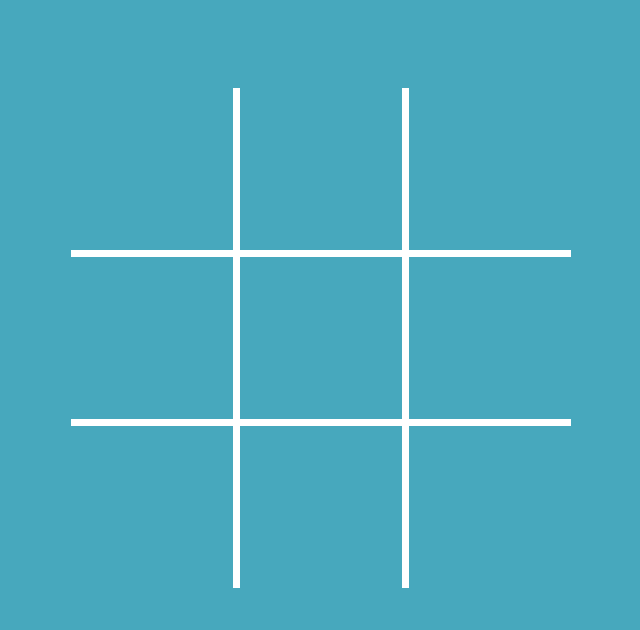
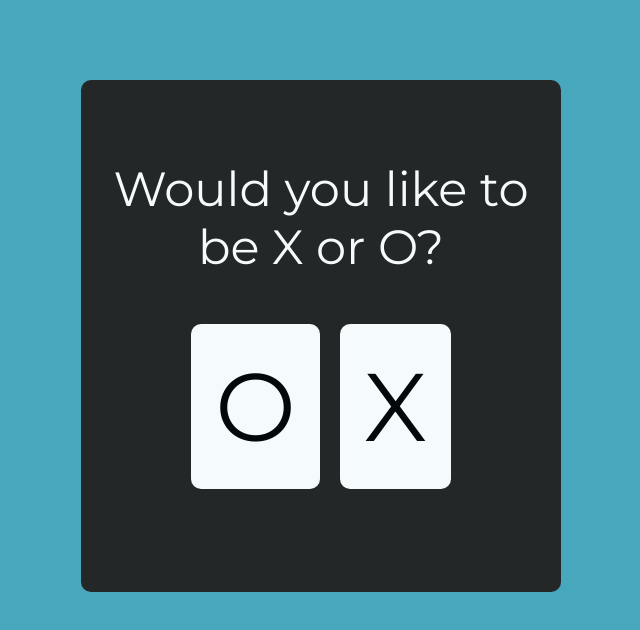
Before and after one commit to carlpage/TicTacToe, a website: page index.html in a window 1280 px wide. Shown: the whole page, without its empty margins (319-959 px from the left). Drawn offline with Linux system fonts and the light colour scheme; files that its build step writes are made by us from their sources.

Commit message:
base functionality completed

```diff
--- a/Gulpfile.js
+++ b/Gulpfile.js
@@ -1,4 +1,4 @@
-var gulp = require('gulp'),
+const gulp = require('gulp'),
       sass = require('gulp-sass'),
       browserSync = require('browser-sync').create(),
       cleanCSS = require('gulp-clean-css'),
@@ -12,7 +12,7 @@ var gulp = require('gulp'),
       gutil = require('gulp-util'),
       autoprefixer = require('gulp-autoprefixer');
 
-var plumberErrorHandler = {
+const plumberErrorHandler = {
     errorHandler: notify.onError({
         title: 'Gulp',
         message: 'Error: <%= error.message %>'
--- a/dev/scripts/script.js
+++ b/dev/scripts/script.js
@@ -1,34 +1,49 @@
-$(document).ready(function() {
+$(document).ready(function () {
 
-    var origBoard;
-    const huPlayer = 'O';
-    const aiPlayer = 'X';
+    let origBoard;
+    let huPlayer;
+    let aiPlayer;
     const winCombos = [
-        [0,1,2],
-        [3,4,5],
-        [6,7,8],
-        [0,3,6],
-        [1,4,7],
-        [2,5,8],
-        [2,4,6],
-        [0,4,8]
+        [0, 1, 2],
+        [3, 4, 5],
+        [6, 7, 8],
+        [0, 3, 6],
+        [1, 4, 7],
+        [2, 5, 8],
+        [2, 4, 6],
+        [0, 4, 8]
     ];
-    const cells = $('.cell');
-    startGame();
+    const cells = $(".cell");
+
+    $(".O").on("click", function () {
+        huPlayer = "O";
+        aiPlayer = "X";
+        $(".chooseMarker").hide();
+        $("table").css("display", "table");
+        startGame();
+    });
+
+    $(".X").on("click", function () {
+        huPlayer = "X";
+        aiPlayer = "O";
+        $(".chooseMarker").hide();
+        $("table").css("display", "table");
+        startGame();
+    });
 
     function startGame() {
-        document.querySelector('.endGame').style.display = 'none';
+        document.querySelector(".endGame").style.display = "none";
         origBoard = Array.from(Array(9).keys());
-        for(let i = 0; i < cells.length; i++) {
-            cells[i].innerText = '';
-            cells[i].style.removeProperty('background-color');
-            cells[i].addEventListener('click', turnClick, false);
+        for (let i = 0; i < cells.length; i++) {
+            cells[i].innerText = "";
+            cells[i].style.removeProperty("background-color");
+            cells[i].addEventListener("click", turnClick, false);
         }
     }
 
     function turnClick(square) {
         console.log(square.target.id);
-        if(typeof origBoard[square.target.id] == 'number') {
+        if (typeof origBoard[square.target.id] == "number") {
             turn(square.target.id, huPlayer);
             if (!checkTie()) turn(bestSpot(), aiPlayer);
         }
@@ -38,18 +53,21 @@ $(document).ready(function() {
         origBoard[squareId] = player;
         document.getElementById(squareId).innerText = player;
         let gameWon = checkWin(origBoard, player);
-        if(gameWon) {
+        if (gameWon) {
             gameOver(gameWon);
         }
     }
 
     function checkWin(board, player) {
-        let plays = board.reduce((a, e , i) =>
+        let plays = board.reduce((a, e, i) =>
             (e === player) ? a.concat(i) : a, []);
         let gameWon = null;
-        for(let [index, win] of winCombos.entries()) {
-            if(win.every(elem => plays.indexOf(elem )> -1)) {
-                gameWon = {index: index, player: player};
+        for (let [index, win] of winCombos.entries()) {
+            if (win.every(elem => plays.indexOf(elem) > -1)) {
+                gameWon = {
+                    index: index,
+                    player: player
+                };
                 break;
             }
         }
@@ -57,23 +75,23 @@ $(document).ready(function() {
     }
 
     function gameOver(gameWon) {
-        for(let index of winCombos[gameWon.index]) {
+        for (let index of winCombos[gameWon.index]) {
             document.getElementById(index).style.backgroundColor =
-            gameWon.player == huPlayer ? 'blue' : 'red';
+                gameWon.player == huPlayer ? "blue" : "red";
         }
-        for(let i = 0; i < cells.length; i++) {
-            cells[i].removeEventListener('click', turnClick, false);
+        for (let i = 0; i < cells.length; i++) {
+            cells[i].removeEventListener("click", turnClick, false);
         }
         declareWinner(gameWon.player == huPlayer ? "You Win!" : "You Lose.")
     }
 
     function declareWinner(who) {
-        document.querySelector('.endGame').style.display = 'block';
-        document.querySelector('.endGame .text').innerText = who;
+        document.querySelector(".endGame").style.display = "block";
+        document.querySelector(".endGame .text").innerText = who;
     }
 
     function emptySquares() {
-        return origBoard.filter(s => typeof s == 'number');
+        return origBoard.filter(s => typeof s == "number");
     }
 
     function bestSpot() {
@@ -81,12 +99,12 @@ $(document).ready(function() {
     }
 
     function checkTie() {
-        if(emptySquares().length == 0) {
-            for(let i = 0; i < cells.length; i++) {
-                cells[i].backgoundColor = 'green';
-                cells[i].removeEventListener('click', turnClick, false);
+        if (emptySquares().length == 0) {
+            for (let i = 0; i < cells.length; i++) {
+                cells[i].backgoundColor = "green";
+                cells[i].removeEventListener("click", turnClick, false);
             }
-            declareWinner('Tie Game!');
+            declareWinner("Tie Game!");
             return true;
         } else {
             return false;
@@ -96,20 +114,26 @@ $(document).ready(function() {
     function minimax(newBoard, player) {
         let availSpots = emptySquares(newBoard);
 
-        if(checkWin(newBoard, player)) {
-            return {score: -10};
-        } else if(checkWin(newBoard, aiPlayer)) {
-            return {score: 20};
-        } else if(availSpots.length === 0) {
-            return {score: 0};
+        if (checkWin(newBoard, player)) {
+            return {
+                score: -10
+            };
+        } else if (checkWin(newBoard, aiPlayer)) {
+            return {
+                score: 20
+            };
+        } else if (availSpots.length === 0) {
+            return {
+                score: 0
+            };
         }
         let moves = [];
-        for(let i = 0; i < availSpots.length; i++) {
+        for (let i = 0; i < availSpots.length; i++) {
             let move = {};
             move.index = newBoard[availSpots[i]];
             newBoard[availSpots[i]] = player;
 
-            if(player == aiPlayer) {
+            if (player == aiPlayer) {
                 let result = minimax(newBoard, huPlayer);
                 move.score = result.score;
             } else {
@@ -121,10 +145,10 @@ $(document).ready(function() {
             moves.push(move);
         }
         let bestMove;
-        if(player === aiPlayer) {
+        if (player === aiPlayer) {
             let bestScore = -10000;
-            for(let i = 0; i < moves.length; i++) {
-                if(moves[i].score > bestScore) {
+            for (let i = 0; i < moves.length; i++) {
+                if (moves[i].score > bestScore) {
                     bestScore = moves[i].score;
                     bestMove = i;
                 }
@@ -141,8 +165,8 @@ $(document).ready(function() {
         return moves[bestMove];
     }
 
-    $('.replay').on('click', function() {
+    $(".replay").on("click", function () {
         startGame();
     });
 
-});
+}); // end document ready function
--- a/dev/scss/_base.scss
+++ b/dev/scss/_base.scss
@@ -4,6 +4,56 @@ body {
     font-family: 'Montserrat', sans-serif;
     background-color: #47A8BD;
     color: white;
+    margin: 0 auto;
+}
+
+.chooseMarker {
+    position: relative;
+    top: 5rem;
+    opacity: .95;
+    width: 480px;
+    height: 480px;
+    background-color: #232020;
+    color: black;
+    margin: 0 auto;
+    border-radius: 10px;
+    padding-top: 2rem;
+    @media(max-width: $sm) {
+        width: 345px;
+        padding-top: 1rem !important;
+    }
+    p {
+        font-size: 3rem;
+        text-align: center;
+        color: white;
+    }
+    a {
+        background-color: white;
+        padding: 1.5rem;
+        border-radius: 10px;
+        font-size: 6rem;
+        cursor: pointer;
+        display: inline-block;
+        vertical-align: middle;
+        transform: translateZ(0);
+        box-shadow: 0 0 1px rgba(0, 0, 0, 0);
+        -moz-osx-font-smoothing: grayscale;
+        transition-duration: 0.3s;
+        transition-property: transform;
+        &:hover,
+        :focus,
+        :active {
+            transform: scale(1.1);
+        }
+        &:nth-child(2) {
+            margin-left: 1rem;
+        }
+    }
+}
+
+.choices {
+    display: block;
+    text-align: center;
 }
 
 td {
@@ -16,6 +66,7 @@ td {
 }
 
 table {
+    display: none;
     border-collapse: collapse;
     position: relative;
     margin: 0 auto;
@@ -30,7 +81,6 @@ table {
         &:first-child {
             td {
                 border-top: 0;
-
             }
         }
         &:last-child {
--- a/dev/scss/_variables.scss
+++ b/dev/scss/_variables.scss
@@ -1 +1,2 @@
 $primary:#FF0072;
+$sm: 530px;
--- a/index.html
+++ b/index.html
@@ -6,7 +6,6 @@
     <meta name="viewport" content="width=device-width, initial-scale=1.0">
     <meta http-equiv="X-UA-Compatible" content="ie=edge">
 
-    <!-- <link rel="stylesheet" href="bower_components/foundation/css/foundation.min.css"> -->
     <link rel="stylesheet" href="bower_components/font-awesome/css/font-awesome.min.css">
     <link href="https://fonts.googleapis.com/css?family=Montserrat" rel="stylesheet">
     <link rel="stylesheet" href="dist/css/main.min.css">
@@ -15,6 +14,14 @@
 </head>
 
 <body>
+
+    <div class="chooseMarker">
+        <p>Would you like to be X or O?</p>
+        <div class="choices">
+            <a class="O">O</a>
+            <a class="X">X</a>
+        </div>
+    </div>
 
     <table>
         <tr>
@@ -41,10 +48,7 @@
         </a>
     </div>
 
- <!-- end container -->
-
     <script src="bower_components/jquery/dist/jquery.min.js"></script>
-    <!-- <script src="bower_components/foundation/js/foundation.min.js"></script> -->
     <script src="dist/js/script.min.js"></script>
 
 </body>
```
Also changed, not shown: dist/css/main.min.css, dist/js/script.min.js, 1 other file. Lines whose indentation alone changed are shown as unchanged.
